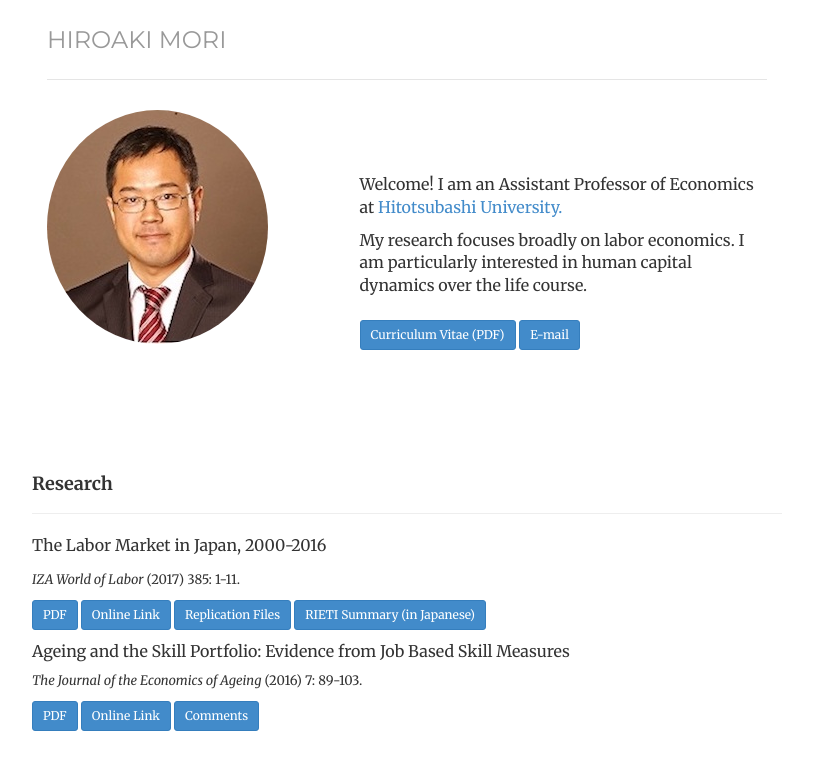
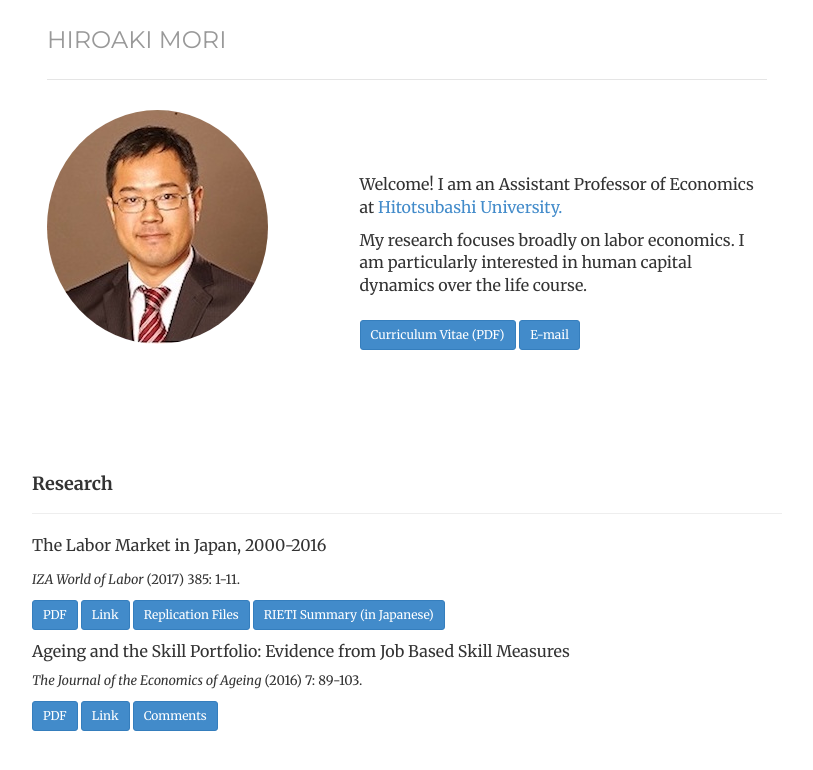
Before and after one commit to morihiroaki/morihiroaki.github.io, a Jekyll site: the page built from index.html, in a window 1280 px wide. Shown: the top 770 px of the page, without its empty margins (233-1046 px from the left). Built offline with Jekyll 4.4.1, drawn with Linux system fonts in a browser that asks for light colours.

Commit message:
Update index.html

```diff
--- a/index.html
+++ b/index.html
@@ -35,14 +35,14 @@ description:
   <p><font size="3">The Labor Market in Japan, 2000-2016</font></p>
   <p><font size="2"><i>IZA World of Labor</i> (2017) 385: 1-11. </p>
   <p><a href="./files/Kawaguchi_Mori_2017_WoL.pdf" target="_blank" class="btn btn-primary btn-sm" role="button">PDF</a>
-  <a href="https://wol.iza.org/articles/the-labor-market-in-japan/long" target="_blank" class="btn btn-primary btn-sm" role="button">Online Link</a>
+  <a href="https://wol.iza.org/articles/the-labor-market-in-japan/long" target="_blank" class="btn btn-primary btn-sm" role="button">Link</a>
   <a href="./files/WoL_final.zip" class="btn btn-primary btn-sm" target="_blank" role="button">Replication Files</a>
   <a href="http://www.rieti.go.jp/jp/special/from-iza/008.html" target="_blank" class="btn btn-primary btn-sm" role="button">RIETI Summary (in Japanese)</a></p>
 
     <p><font size="3">Ageing and the Skill Portfolio: Evidence from Job Based Skill Measures</font></p>
   <p><font size="2"><i>The Journal of the Economics of Ageing</i> (2016) 7: 89-103. </p>
   <p><a href="./files/Bowlus_Mori_Robinson_2016_JEA.pdf" target="_blank" class="btn btn-primary btn-sm" role="button">PDF</a>
-  <a href="http://www.sciencedirect.com/science/article/pii/S2212828X16000049" target="_blank" class="btn btn-primary btn-sm" role="button">Online Link</a>
+  <a href="http://www.sciencedirect.com/science/article/pii/S2212828X16000049" target="_blank" class="btn btn-primary btn-sm" role="button">Link</a>
   <a href="http://www.sciencedirect.com/science/article/pii/S2212828X16300135" target="_blank" class="btn btn-primary btn-sm" role="button">Comments</a></p>
 
  </div>
```
